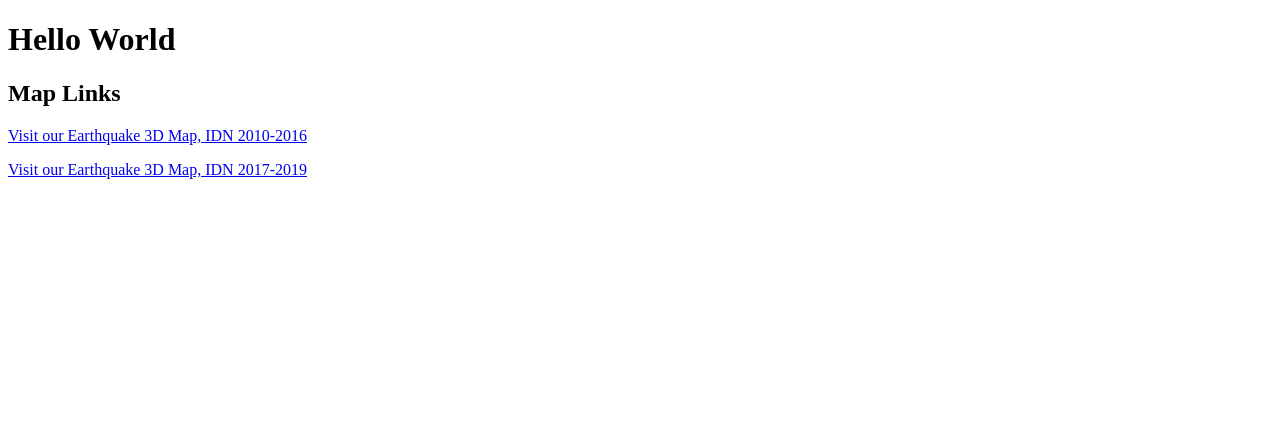
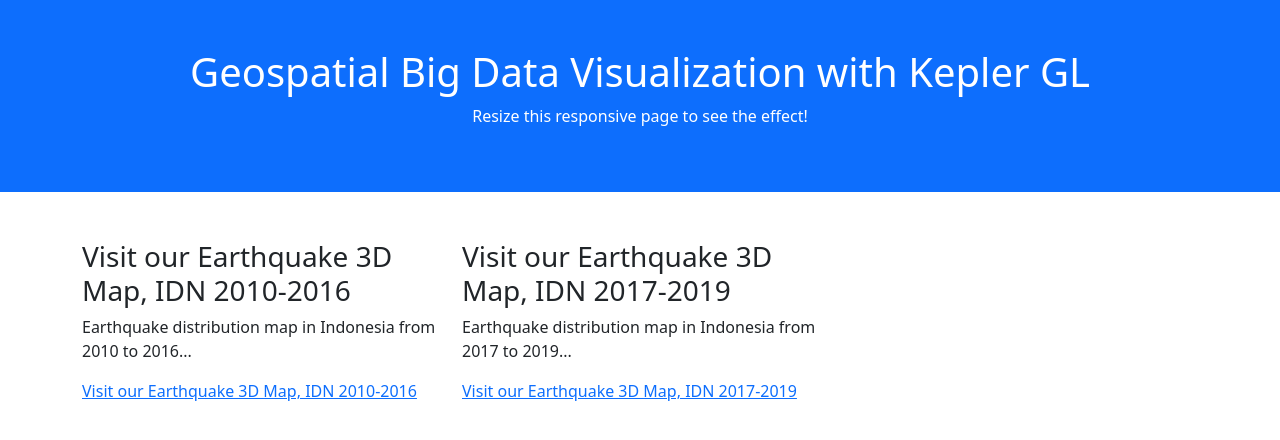
Before and after one commit to nmfarda/nmfarda.github.io, a plain HTML site: page index.html in a window 1280 px wide. Drawn offline with nearby package versions, Linux system fonts and the light colour scheme.

Commit message:
Update index.html

```diff
--- a/index.html
+++ b/index.html
@@ -1,12 +1,33 @@
 <!DOCTYPE html>
-<html>
+<html lang="en">
+<head>
+  <title>GeoBigData Viz</title>
+  <meta charset="utf-8">
+  <meta name="viewport" content="width=device-width, initial-scale=1">
+  <link href="https://cdn.jsdelivr.net/npm/bootstrap@5.2.3/dist/css/bootstrap.min.css" rel="stylesheet">
+  <script src="https://cdn.jsdelivr.net/npm/bootstrap@5.2.3/dist/js/bootstrap.bundle.min.js"></script>
+</head>
 <body>
 
-<h1>Hello World</h1>
+<div class="container-fluid p-5 bg-primary text-white text-center">
+  <h1>Geospatial Big Data Visualization with Kepler GL</h1>
+  <p>Resize this responsive page to see the effect!</p>
+</div>
 
-<h2>Map Links</h2>
-<p><a href="https://nmfarda.github.io/3D_Eq_IDN_2010_2016.html">Visit our Earthquake 3D Map, IDN 2010-2016</a></p>
-<p><a href="https://nmfarda.github.io/3D_Eq_IDN_2017_2019.html">Visit our Earthquake 3D Map, IDN 2017-2019</a></p>
+<div class="container mt-5">
+  <div class="row">
+    <div class="col-sm-4">
+      <h3>Visit our Earthquake 3D Map, IDN 2010-2016</h3>
+      <p>Earthquake distribution map in Indonesia from 2010 to 2016...</p>
+      <p><a href="https://nmfarda.github.io/3D_Eq_IDN_2010_2016.html">Visit our Earthquake 3D Map, IDN 2010-2016</a></p>
+    </div>
+    <div class="col-sm-4">
+      <h3>Visit our Earthquake 3D Map, IDN 2017-2019</h3>
+      <p>Earthquake distribution map in Indonesia from 2017 to 2019...</p>
+      <p><a href="https://nmfarda.github.io/3D_Eq_IDN_2017_2019.html">Visit our Earthquake 3D Map, IDN 2017-2019</a></p>
+    </div>
+  </div>
+</div>
 
 </body>
 </html>
```
